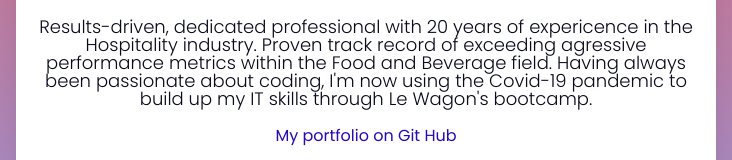
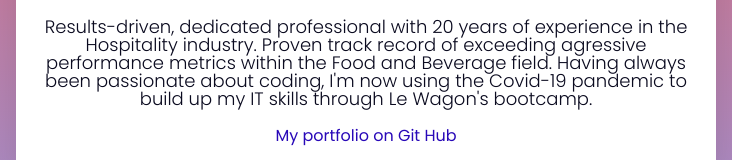
Before and after one commit to Salocin1979/Salocin79, a plain HTML site: page index.html in a window 1280 px wide. Shown: the part 324-484 px from the top of the page, 274-1006 px from the left. Drawn offline with Linux system fonts and the light colour scheme.

```diff
--- a/index.html
+++ b/index.html
@@ -16,7 +16,7 @@
       <h2>Apprentice Web Developper</h2>
       <img src="https://avatars.githubusercontent.com/u/85604983?s=60&v=4" width="100px" class="img-circle" class="shadowed" alt="Nicolas Bagnath, avatar">
       <p>
-        Results-driven, dedicated professional with 20 years of expericence in the Hospitality industry.
+        Results-driven, dedicated professional with 20 years of experience in the Hospitality industry.
         Proven track record of exceeding agressive performance metrics within the Food and Beverage field.
         Having always been passionate about coding,
         I'm now using the Covid-19 pandemic to build up my IT skills through Le Wagon's bootcamp.
```
